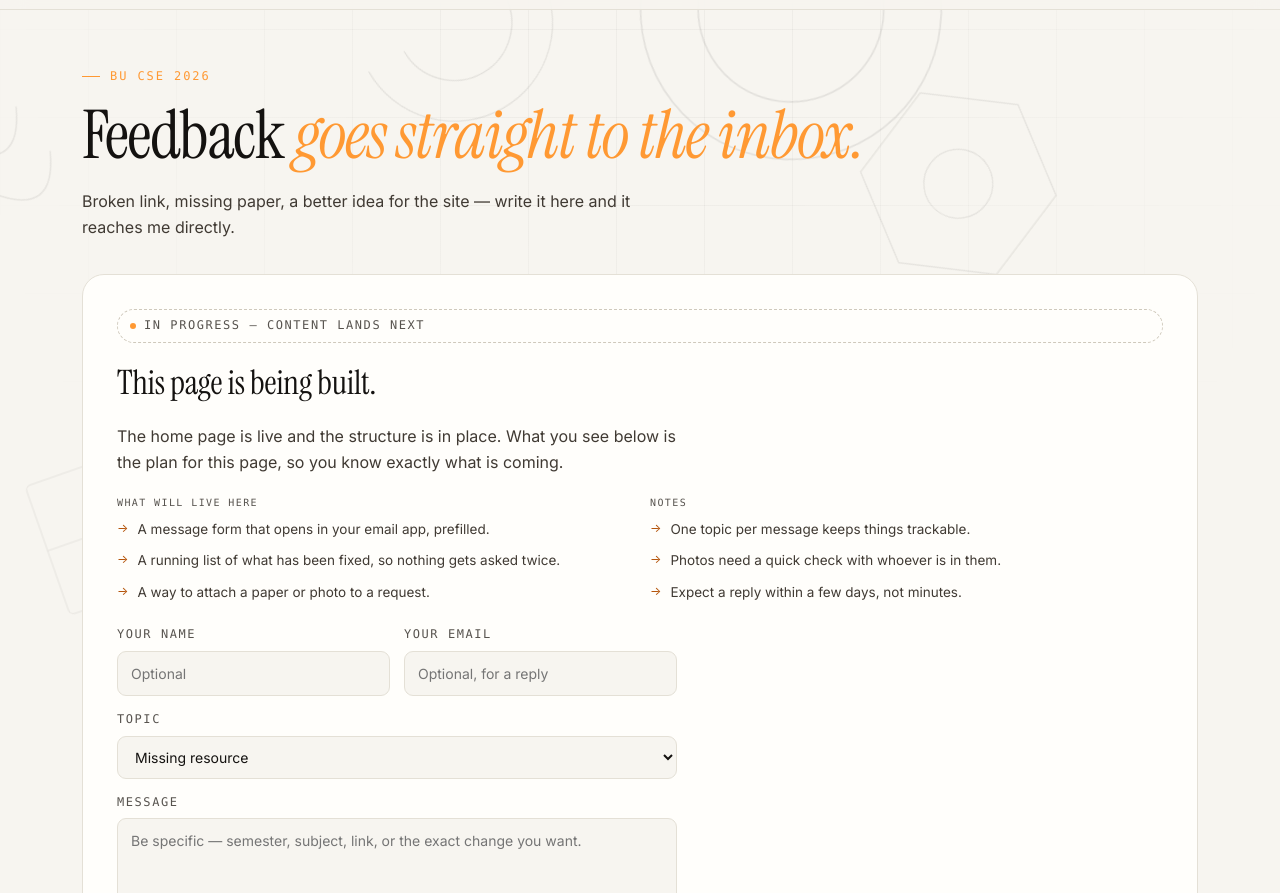
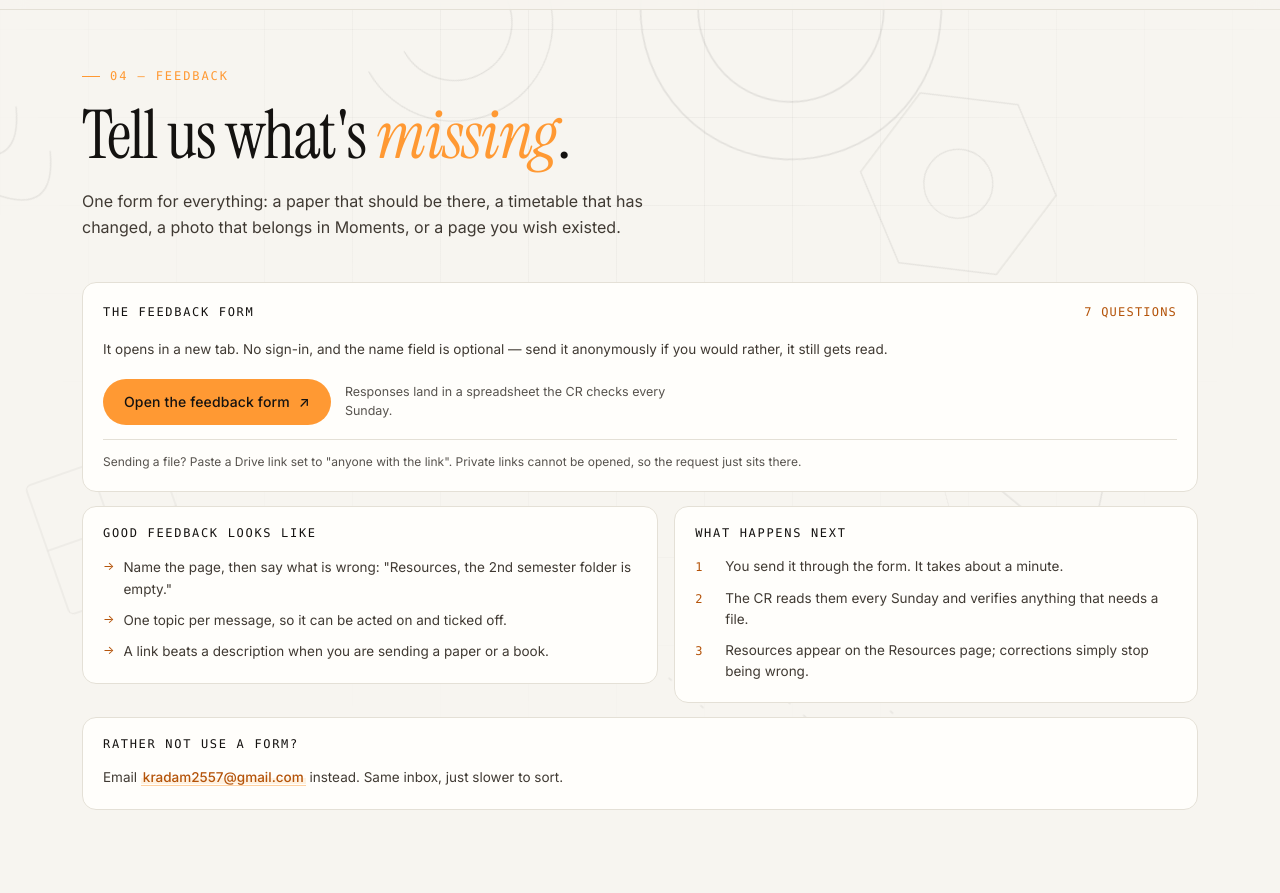
Before and after one commit to KradamDev/bu-cse-2026, a plain HTML site: page feedback.html in a window 1280 px wide. Shown: the part 59-952 px from the top of the page. Drawn offline with Linux system fonts and the light colour scheme.

Commit message:
Feedback page: real page with the Google Form as the primary action

```diff
--- a/feedback.html
+++ b/feedback.html
@@ -70,80 +70,74 @@
 <main id="main">
   <section class="page-head">
     <div class="wrap reveal">
-      <span class="eyebrow eyebrow--accent">BU CSE 2026</span>
-      <h1>Feedback <em>goes straight to the inbox.</em></h1>
-      <p class="lead">Broken link, missing paper, a better idea for the site — write it here and it reaches me directly.</p>
+      <span class="eyebrow eyebrow--accent">04 — Feedback</span>
+      <h1>Tell us what's <em>missing</em>.</h1>
+      <p class="lead">
+        One form for everything: a paper that should be there, a timetable that has changed, a photo
+        that belongs in Moments, or a page you wish existed.
+      </p>
     </div>
   </section>
 
   <div class="wrap">
-    <section class="stub reveal">
-      <span class="stub__status">In progress — content lands next</span>
-      <h2>This page is being built.</h2>
-      <p class="lead">
-        The home page is live and the structure is in place. What you see below is the plan for
-        this page, so you know exactly what is coming.
-      </p>
+    <section class="section section--plain" style="padding-top:8px" id="form">
+      <div class="panel reveal">
+        <div class="panel__head">
+          <h3>The feedback form</h3>
+          <span class="panel__note">7 questions</span>
+        </div>
 
-      <div class="stub__cols">
-        <div>
-          <h3>What will live here</h3>
+        <p class="body-copy">
+          It opens in a new tab. No sign-in, and the name field is optional — send it anonymously if
+          you would rather, it still gets read.
+        </p>
+
+        <div class="cta-row">
+          <a class="btn btn--accent" href="https://forms.gle/D4sn3pjMQY5LQmaW8" target="_blank" rel="noopener">
+            Open the feedback form
+            <span class="arrow" aria-hidden="true">&#8599;</span>
+          </a>
+          <span class="cta-row__note">Responses land in a spreadsheet the CR checks every Sunday.</span>
+        </div>
+
+        <p class="panel__foot">
+          Sending a file? Paste a Drive link set to "anyone with the link". Private links cannot be
+          opened, so the request just sits there.
+        </p>
+      </div>
+
+      <div class="info-panel reveal" style="margin-top:14px">
+        <div class="panel">
+          <div class="panel__head">
+            <h3>Good feedback looks like</h3>
+          </div>
           <ul class="checklist">
-            <li>A message form that opens in your email app, prefilled.</li>
-            <li>A running list of what has been fixed, so nothing gets asked twice.</li>
-            <li>A way to attach a paper or photo to a request.</li>
+            <li>Name the page, then say what is wrong: "Resources, the 2nd semester folder is empty."</li>
+            <li>One topic per message, so it can be acted on and ticked off.</li>
+            <li>A link beats a description when you are sending a paper or a book.</li>
           </ul>
         </div>
-        <div>
-          <h3>Notes</h3>
-          <ul class="checklist">
-            <li>One topic per message keeps things trackable.</li>
-            <li>Photos need a quick check with whoever is in them.</li>
-            <li>Expect a reply within a few days, not minutes.</li>
-          </ul>
+
+        <div class="panel">
+          <div class="panel__head">
+            <h3>What happens next</h3>
+          </div>
+          <ol class="numbered">
+            <li>You send it through the form. It takes about a minute.</li>
+            <li>The CR reads them every Sunday and verifies anything that needs a file.</li>
+            <li>Resources appear on the Resources page; corrections simply stop being wrong.</li>
+          </ol>
         </div>
       </div>
 
-      <form class="form" action="mailto:kradam2557@gmail.com" method="post" enctype="text/plain" data-mail-form style="max-width:560px">
-        <div class="field-row">
-          <div class="field">
-            <label for="fb-name">Your name</label>
-            <input id="fb-name" name="name" type="text" placeholder="Optional" autocomplete="name">
-          </div>
-          <div class="field">
-            <label for="fb-email">Your email</label>
-            <input id="fb-email" name="email" type="email" placeholder="Optional, for a reply" autocomplete="email">
-          </div>
+      <div class="panel reveal" style="margin-top:14px">
+        <div class="panel__head">
+          <h3>Rather not use a form?</h3>
         </div>
-
-        <div class="field">
-          <label for="fb-topic">Topic</label>
-          <select id="fb-topic" name="topic">
-            <option>Missing resource</option>
-            <option>Wrong information</option>
-            <option>Site idea</option>
-            <option>Photo or event to add</option>
-            <option>Something else</option>
-          </select>
-        </div>
-
-        <div class="field">
-          <label for="fb-message">Message</label>
-          <textarea id="fb-message" name="message" rows="5" required placeholder="Be specific — semester, subject, link, or the exact change you want."></textarea>
-        </div>
-
-        <div class="form__foot">
-          <button class="btn btn--accent" type="submit">
-            Send message
-            <span class="arrow" aria-hidden="true">→</span>
-          </button>
-          <p class="form__hint">Opens your email app with the message ready to send to kradam2557@gmail.com.</p>
-        </div>
-      </form>
-
-      <div class="stub__actions">
-        <a class="btn btn--accent" href="index.html">Back to home <span class="arrow" aria-hidden="true">→</span></a>
-        <a class="btn btn--ghost" href="feedback.html">Suggest what to add</a>
+        <p class="body-copy">
+          Email <a class="inline-link" href="mailto:kradam2557@gmail.com">kradam2557@gmail.com</a>
+          instead. Same inbox, just slower to sort.
+        </p>
       </div>
     </section>
   </div>
--- a/style.css
+++ b/style.css
@@ -2357,3 +2357,36 @@ td.is-lab::before {
 @media (max-width: 899px) {
   html { scroll-padding-top: 14px; }
 }
+
+/* --- Feedback page -------------------------------------------------------- */
+.body-copy { font-size: 13.5px; line-height: 1.6; color: var(--ink-2); }
+
+.cta-row {
+  display: flex;
+  flex-wrap: wrap;
+  align-items: center;
+  gap: 10px 14px;
+  margin-top: 18px;
+}
+
+.cta-row__note { font-size: 12.5px; color: var(--muted); max-width: 42ch; line-height: 1.5; }
+
+.numbered { display: grid; gap: 11px; margin: 0; padding: 0; list-style: none; counter-reset: step; }
+
+.numbered li {
+  display: grid;
+  grid-template-columns: 20px 1fr;
+  gap: 10px;
+  font-size: 13.5px;
+  line-height: 1.55;
+  color: var(--ink-2);
+}
+
+.numbered li::before {
+  counter-increment: step;
+  content: counter(step);
+  font-family: var(--mono);
+  font-size: 12px;
+  color: var(--accent-ink);
+  padding-top: 2px;
+}
```
